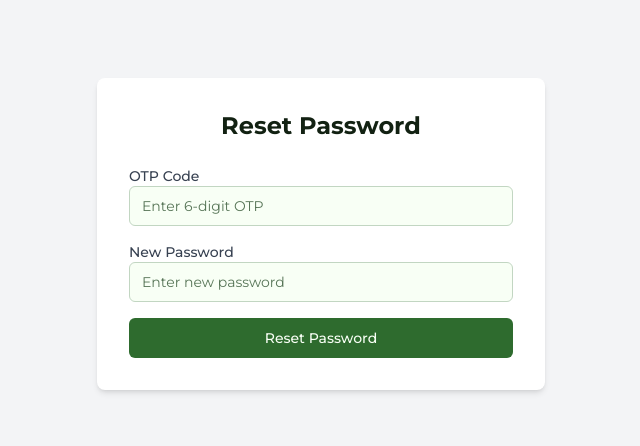
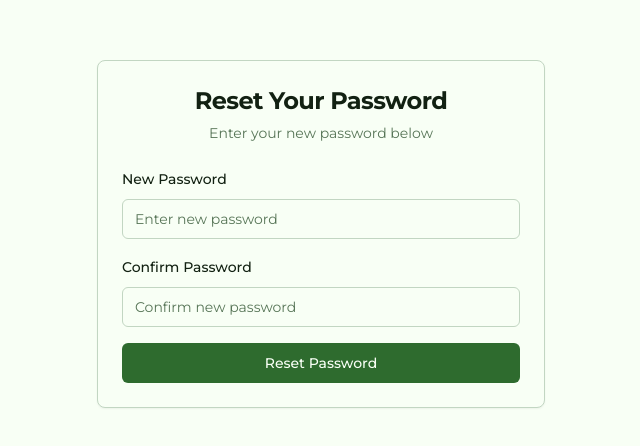
Before and after one commit to adhhamdev/masjid-os, a Next.js app: page /superadmin/masjid/reset-password in a window 1280 px wide. Shown: the part 166-612 px from the top of the page, without its empty margins (319-959 px from the left). Built offline with nearby package versions, Linux system fonts and the light colour scheme.

Commit message:
fix reset password

```diff
--- a/app/actions.ts
+++ b/app/actions.ts
@@ -460,7 +460,6 @@ export async function removeMasjidImage(imageUrl: string) {
 }
 
 export async function updateMasjidPhotos(masjidId: string, photos: string[]) {
-  console.log('photos: ', photos);
   const supabase = createClient();
   const { error } = await supabase
     .from('masjid')
@@ -518,8 +517,6 @@ export async function getMasjidDetailsAdmin(masjidId: string) {
     .eq('id', masjidId)
     .single();
 
-  console.log(masjid);
-
   if (error) {
     console.error('Error fetching masjid details:', error);
     return { error: error.message };
@@ -574,7 +571,6 @@ export async function getGlobalSettings() {
     .from('global_settings')
     .select('*')
     .single();
-  console.log(globalSettings);
 
   if (error) {
     console.error('Error fetching global settings:', error);
@@ -835,44 +831,19 @@ export async function createMasjid(formData: FormData) {
   }
 }
 
-export async function resetPassword(email: string) {
-  console.log('sendOtp started');
+export async function requestResetPassword(email: string) {
   const supabase = createAdminClient();
-  console.log(email);
-  const { data, error } = await supabase.auth.resetPasswordForEmail(email, {
+  const { error } = await supabase.auth.resetPasswordForEmail(email, {
     redirectTo: 'https://masjidos.vercel.app/superadmin/masjid/reset-password',
   });
-
-  console.log(data, error);
-  if (error) throw error;
-  return data;
+  return { error: error?.message };
 }
 
-export async function verifyOtp(
-  otp: string,
-  masjidId: string,
-  newPassword: string
-) {
-  console.log('verify started');
+export async function resetPassword(newPassword: string) {
   const supabase = createAdminClient();
-  const { masjid } = await getMasjidDetailsAdmin(masjidId);
-  const {
-    data: { session },
-    error,
-  } = await supabase.auth.verifyOtp({
-    phone: masjid.contact.tel_no,
-    token: otp,
-    type: 'sms',
-  });
-
-  console.log(session?.user);
-
-  if (error) throw error;
-
-  // If OTP is verified, update the password
-  const { error: updateError } = await supabase.auth.updateUser({
+  const { data, error } = await supabase.auth.updateUser({
     password: newPassword,
   });
-
-  if (updateError) throw updateError;
+  console.log('updated password', data);
+  if (error) throw error;
 }
--- a/app/superadmin/masjid/reset-password/page.tsx
+++ b/app/superadmin/masjid/reset-password/page.tsx
@@ -1,32 +1,33 @@
 'use client'
 
-import { verifyOtp } from '@/app/actions'
+import { resetPassword } from '@/app/actions'
 import { useToast } from '@/components/hooks/use-toast'
 import { Button } from '@/components/ui/button'
+import { Card, CardContent, CardDescription, CardHeader, CardTitle } from '@/components/ui/card'
 import { Input } from '@/components/ui/input'
 import { Loader2 } from 'lucide-react'
 import { useRouter } from 'next/navigation'
 import { useState, useTransition } from 'react'
 
-export default function ResetPasswordPage({ params }: { params: { id: string } }) {
+export default function ResetPasswordPage() {
     const [isPending, startTransition] = useTransition()
-    const [otp, setOtp] = useState('')
     const [newPassword, setNewPassword] = useState('')
-    const [errors, setErrors] = useState({ otp: '', newPassword: '' })
+    const [confirmPassword, setConfirmPassword] = useState('')
+    const [errors, setErrors] = useState({ newPassword: '', confirmPassword: '' })
     const router = useRouter()
     const { toast } = useToast()
 
     const validateForm = () => {
         let isValid = true
-        const newErrors = { otp: '', newPassword: '' }
+        const newErrors = { newPassword: '', confirmPassword: '' }
 
-        if (otp.length !== 6) {
-            newErrors.otp = 'OTP must be 6 characters long'
+        if (newPassword.length < 8) {
+            newErrors.newPassword = 'Password must be at least 8 characters long'
             isValid = false
         }
 
-        if (newPassword.length < 8) {
-            newErrors.newPassword = 'Password must be at least 8 characters long'
+        if (newPassword !== confirmPassword) {
+            newErrors.confirmPassword = 'Passwords do not match'
             isValid = false
         }
 
@@ -34,12 +35,12 @@ export default function ResetPasswordPage({ params }: { params: { id: string } }
         return isValid
     }
 
-    const onSubmit = async () => {
+    const onSubmit = async (formData: FormData) => {
         if (!validateForm()) return
 
         startTransition(async () => {
             try {
-                await verifyOtp(otp, params.id, newPassword);
+                await resetPassword(formData.get('newPassword') as string)
 
                 toast({
                     title: 'Password Reset Successful',
@@ -58,33 +59,45 @@ export default function ResetPasswordPage({ params }: { params: { id: string } }
     }
 
     return (
-        <div className="flex items-center justify-center min-h-screen bg-gray-100">
-            <div className="w-full max-w-md p-8 space-y-6 bg-white rounded-lg shadow-md">
-                <h1 className="text-2xl font-bold text-center">Reset Password</h1>
-                <form action={onSubmit} className="space-y-4">
-                    <div>
-                        <label htmlFor="otp" className="block text-sm font-medium text-gray-700">OTP Code</label>
+        <div className="flex items-center justify-center min-h-screen bg-background px-4 sm:px-6 lg:px-8">
+            <Card className="w-full max-w-md">
+                <CardHeader>
+                    <CardTitle className="text-2xl font-bold text-center">Reset Your Password</CardTitle>
+                    <CardDescription className="text-center">Enter your new password below</CardDescription>
+                </CardHeader>
+                <CardContent>
+                    <form className="space-y-4" action={onSubmit}>
+                        <div className="space-y-2">
+                            <label htmlFor="new-password" className="text-sm font-medium text-foreground">New Password</label>
                             <Input
-                            id="otp"
-                            type="text"
-                            placeholder="Enter 6-digit OTP"
-                            value={otp}
-                            onChange={(e) => setOtp(e.target.value)}
-                        />
-                        {errors.otp && <p className="mt-1 text-sm text-red-600">{errors.otp}</p>}
-                    </div>
-                    <div>
-                        <label htmlFor="newPassword" className="block text-sm font-medium text-gray-700">New Password</label>
-                        <Input
-                            id="newPassword"
+                                id="new-password"
+                                name="newPassword"
                                 type="password"
+                                required
                                 placeholder="Enter new password"
                                 value={newPassword}
                                 onChange={(e) => setNewPassword(e.target.value)}
                             />
-                        {errors.newPassword && <p className="mt-1 text-sm text-red-600">{errors.newPassword}</p>}
+                            {errors.newPassword && <p className="text-sm text-destructive">{errors.newPassword}</p>}
                         </div>
-                    <Button type="submit" className="w-full" disabled={isPending}>
+                        <div className="space-y-2">
+                            <label htmlFor="confirm-password" className="text-sm font-medium text-foreground">Confirm Password</label>
+                            <Input
+                                id="confirm-password"
+                                name="confirmPassword"
+                                type="password"
+                                required
+                                placeholder="Confirm new password"
+                                value={confirmPassword}
+                                onChange={(e) => setConfirmPassword(e.target.value)}
+                            />
+                            {errors.confirmPassword && <p className="text-sm text-destructive">{errors.confirmPassword}</p>}
+                        </div>
+                        <Button
+                            type="submit"
+                            className="w-full"
+                            disabled={isPending}
+                        >
                             {isPending ? (
                                 <>
                                     <Loader2 className="mr-2 h-4 w-4 animate-spin" />
@@ -95,7 +108,8 @@ export default function ResetPasswordPage({ params }: { params: { id: string } }
                             )}
                         </Button>
                     </form>
-            </div>
+                </CardContent>
+            </Card>
         </div>
     )
 }
--- a/components/MasjidForm.tsx
+++ b/components/MasjidForm.tsx
@@ -1,6 +1,6 @@
 'use client'
 
-import { deleteMasjid, resetPassword, updateMasjidProStatus } from '@/app/actions'
+import { deleteMasjid, requestResetPassword, updateMasjidProStatus } from '@/app/actions'
 import { useToast } from '@/components/hooks/use-toast'
 import { Button } from '@/components/ui/button'
 import { Dialog, DialogContent, DialogDescription, DialogFooter, DialogHeader, DialogTitle, DialogTrigger } from '@/components/ui/dialog'
@@ -13,8 +13,9 @@ export default function MasjidForm({ masjid }: { masjid: any }) {
     const { toast } = useToast()
     const router = useRouter()
     const [isLoading, setIsLoading] = useState(false)
+    const [isResetting, setIsResetting] = useState(false)
     const [isDeleting, setIsDeleting] = useState(false)
-    const [isDeleteDialogOpen, setIsDeleteDialogOpen] = useState(false)
+    const [isDeleteDialogOpen, setIsDeleteDialogOpen] = useState(false);
 
     const handleSubmit = async (formData: FormData) => {
         setIsLoading(true)
@@ -55,11 +56,26 @@ export default function MasjidForm({ masjid }: { masjid: any }) {
     }
 
     const handleResetPassword = async () => {
-        await resetPassword(masjid.contact.email);
-        toast({
-            title: 'Verification Code Sent',
-            description: `A verification code has been sent to ${masjid.contact.email}.`,
-        })
+        setIsResetting(true)
+        try {
+            const { error } = await requestResetPassword(masjid.contact.email)
+            if (error) {
+                throw new Error(error || 'Failed to send verification code')
+            }
+            toast({
+                title: 'Success',
+                description: `A password reset link has been sent to ${masjid.contact.email}.`,
+            })
+        } catch (error) {
+            console.error('Password reset error:', error)
+            toast({
+                title: 'Error',
+                description: error instanceof Error ? error.message : 'An unexpected error occurred',
+                variant: 'destructive',
+            })
+        } finally {
+            setIsResetting(false)
+        }
     }
 
     return (
@@ -89,8 +105,15 @@ export default function MasjidForm({ masjid }: { masjid: any }) {
                 </Button>
             </form>
             <div className="flex flex-col sm:flex-row gap-4">
-                <Button onClick={handleResetPassword} className="w-full sm:w-auto">
-                    Reset Password
+                <Button onClick={() => handleResetPassword()} className="w-full sm:w-auto">
+                    {isResetting ? (
+                        <>
+                            <Loader2 className="mr-2 h-4 w-4 animate-spin" />
+                            Resetting...
+                        </>
+                    ) : (
+                        'Reset Password'
+                    )}
                 </Button>
                 <Dialog open={isDeleteDialogOpen} onOpenChange={setIsDeleteDialogOpen}>
                     <DialogTrigger asChild>
--- a/components/MasjidImages.tsx
+++ b/components/MasjidImages.tsx
@@ -60,7 +60,6 @@ export function MasjidImages({ initialImages, masjidId }: MasjidImagesProps) {
 
             const uploadedImages = await Promise.all(uploadPromises)
             const newImages = [...images, ...uploadedImages]
-            console.log('newImages: ', newImages)
             setImages(newImages)
             await updateMasjidPhotos(masjidId, newImages)
             showToast("Images uploaded successfully", "Your masjid photos have been updated.")
```
Lines whose indentation alone changed are shown as unchanged.
